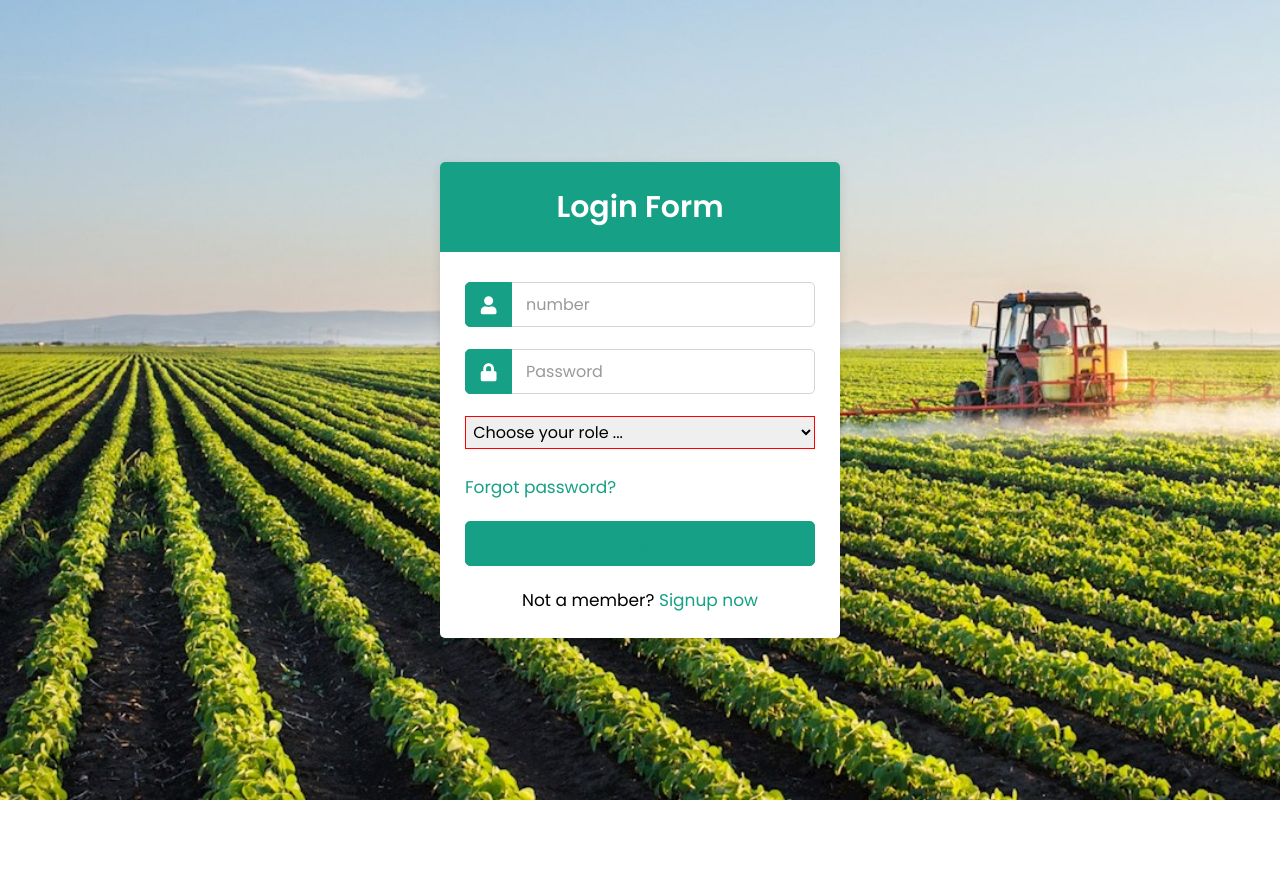
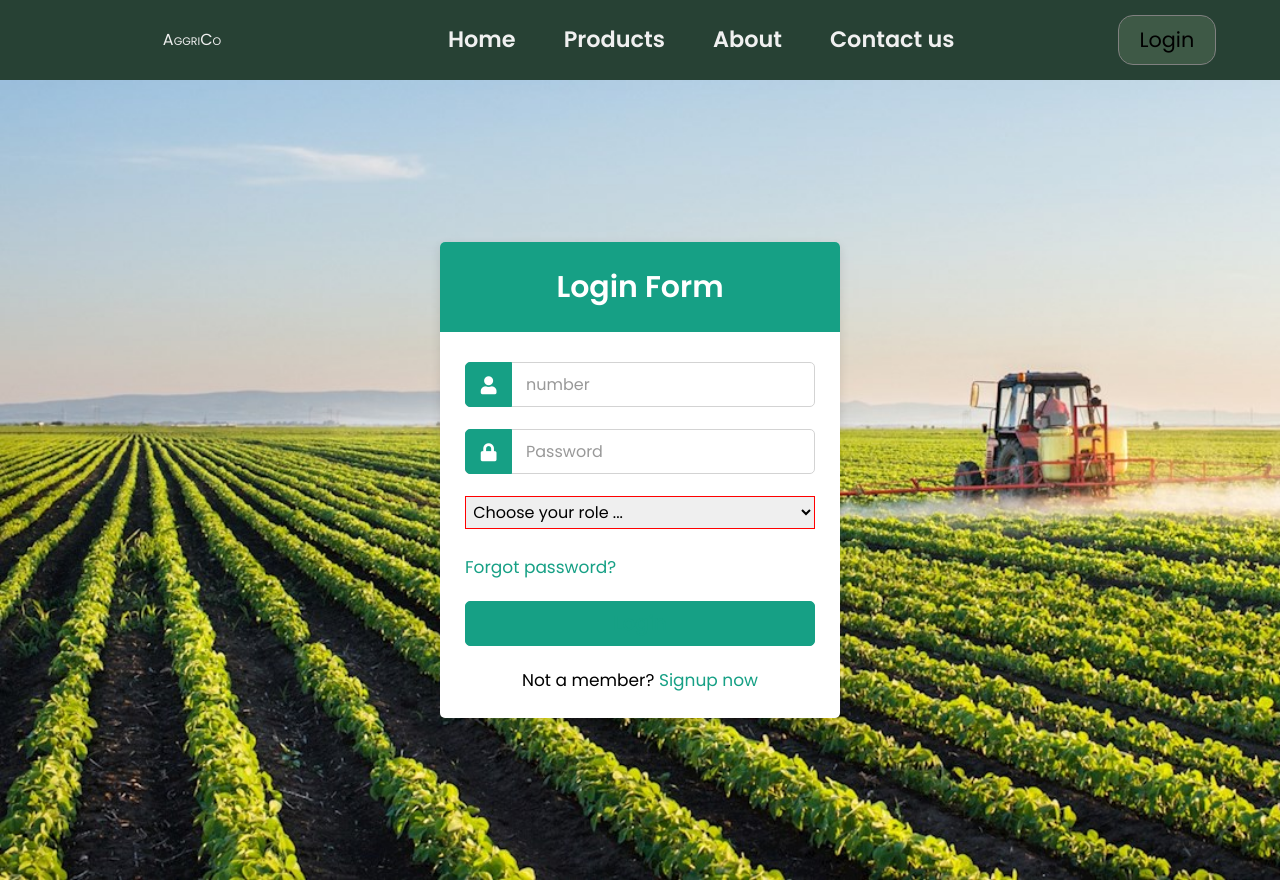
Before and after one commit to IsmailHosen25/agribusinesses, a React (Vite) app in the folder client/: page /login in a window 1280 px wide. Before the commit the page ends 800 px from the top, so only its background shows below. Built offline with nearby package versions, Linux system fonts and the light colour scheme.

Commit message:
Added Navbar

```diff
--- /dev/null
+++ b/client/src/Global Components/Navbar/Navbar.jsx
@@ -0,0 +1,26 @@
+import React from 'react'
+import style from './Navbar.module.css'
+import { Link } from 'react-router-dom'
+
+export default function Navbar() {
+  return (
+    <>
+    <div className={style.container}>
+      <div className={style.left}>
+        <Link to={'/'} className={style.lilink}>
+          <h2 className='text-[40px] text-border font-[800]'>AggriCo</h2>
+        </Link>
+      </div>
+      <div className={style.right}>
+        <ul className={style.menuul}>
+          <li className={style.ulli}><Link to={'/'} className={style.lilink}>Home</Link></li>
+          <li className={style.ulli}><Link to={'/products'} className={style.lilink}>Products</Link></li>
+          <li className={style.ulli}><Link to={'/about'} className={style.lilink}>About</Link></li>
+          <li className={style.ulli}><Link to={'/contactus'} className={style.lilink}>Contact us</Link></li>
+        </ul>
+        <button className={style.btn}>Login</button>
+      </div>
+    </div>
+    </>
+  )
+}
--- /dev/null
+++ b/client/src/Global Components/Navbar/Navbar.module.css
@@ -0,0 +1,48 @@
+@import url('https://fonts.googleapis.com/css2?family=Lora:ital,wght@0,400..700;1,400..700&display=swap');
+.container{
+    width: 100%;
+    height: 80px;
+    background-color: #274134;
+    display: flex;
+}
+.left{
+    width: 30%;
+    height: 100%;
+    font-variant: small-caps;
+    font-family: "Lora", serif;
+    color: rgba(255, 255, 255 , .95321);
+    display: flex;
+    justify-content: center;
+    align-items: center;
+}
+.right{
+    padding: 0 4rem;
+    width: 70%;
+    height: 100%;
+    display: flex;
+    justify-content: space-between;
+    align-items: center;
+}
+.menuul{
+    display: flex;
+    gap: 3rem;
+    font-size: 1.4rem;
+    font-weight: 600;
+}
+.lilink{
+    color: #f0f0f0;
+}
+.lilink:hover{
+    color: gray;
+}
+.btn{
+
+    font-size: 1.3rem;
+    padding: .5rem 1.3rem;
+    border: 1px solid gray;
+    background-color: #3E5946;
+    border-radius: 15px;
+}
+.btn:hover{
+    outline: 1px solid lightgreen;
+}
--- a/client/src/Layout.jsx
+++ b/client/src/Layout.jsx
@@ -7,9 +7,12 @@ import Errorpage from './Web/Pages/ErrorPage/Errorpage'
 import Profile from "./Web/Pages/Profile/Profile"
 import Protectedpage from './Protectedpage'
 import Updateprofile from './Web/Pages/Profile/components/Updateprofile'
+import Navbar from './Global Components/Navbar/Navbar'
+
 export default function Layout() {
   return (
     <>
+     <Navbar/>
      <Routes>
         <Route  path='/' element={<Home/>}/>
         <Route path='/login' element={<Login/>}/>
```
